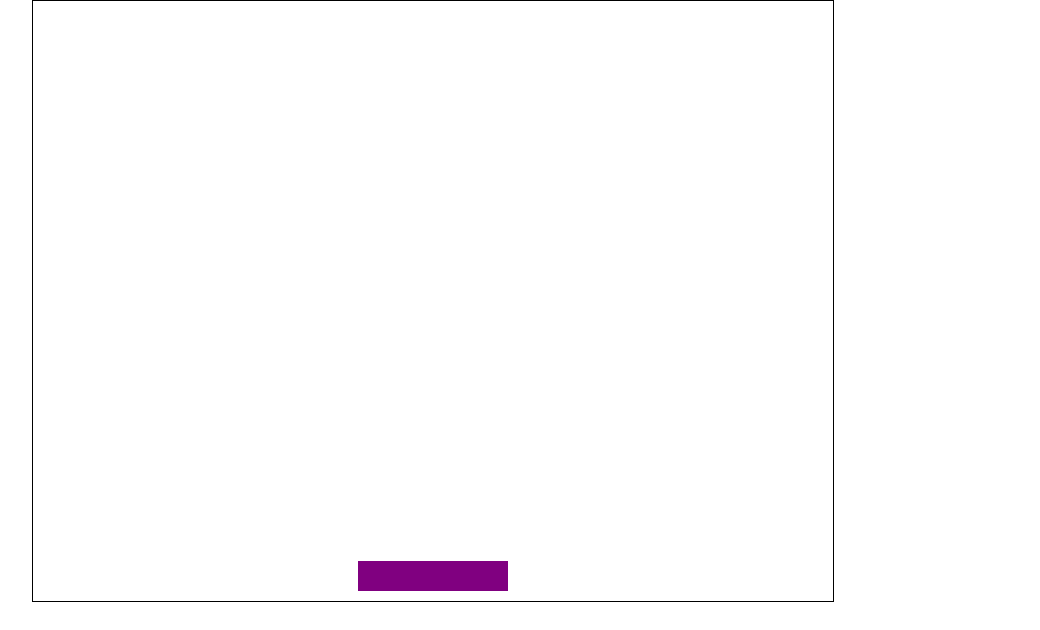
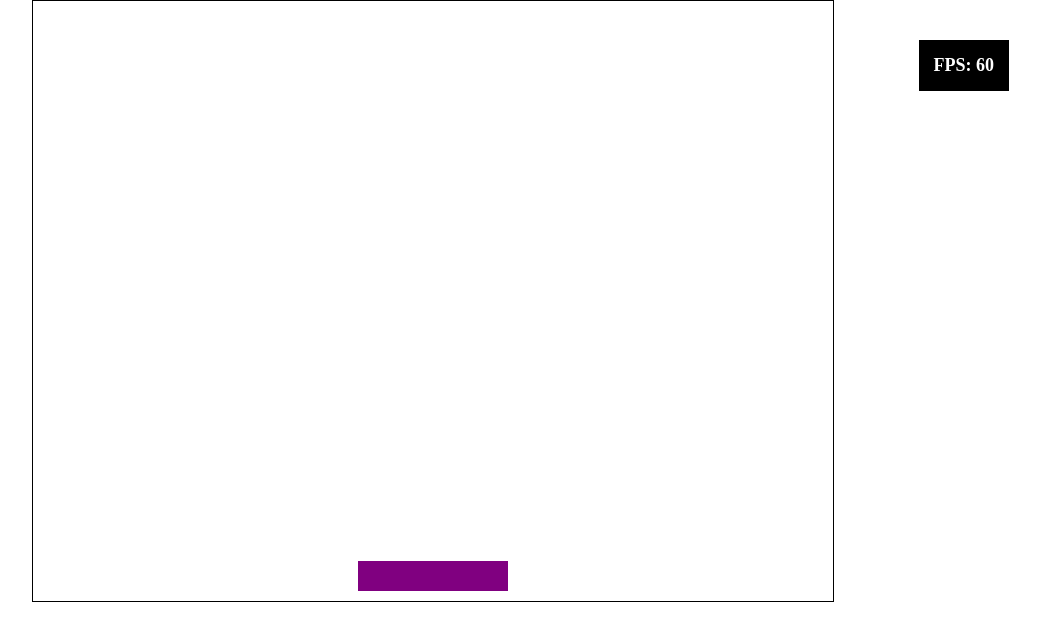
Before and after one commit to aishtiaq7/DX-ball-lite, a plain HTML site: page index.html in a window 1280 px wide. Shown: the whole page, without its empty margins (207-1247 px from the left). Drawn offline with Linux system fonts and the light colour scheme.

Commit message:
FPS count feature added

```diff
--- a/index.html
+++ b/index.html
@@ -1,3 +1,6 @@
+<!-- Tutorial Project Ripo || Demo :
+https://codesandbox.io/s/z2pqr9620m?file=/src/paddle.js -->
+
 <!DOCTYPE html>
 <html lang="en">
 <head>
@@ -14,6 +17,10 @@
         <canvas id="gameScreen" width="800" height="600"></canvas>
     </div>
 
+    <div class="display-fps">
+        <h4>FPS: <span id="show-fps">23</span></h4>
+    </div>
+
 </body>
     <script type="module" src="./script.js"></script>
 </html>
--- a/script.js
+++ b/script.js
@@ -17,19 +17,27 @@ new InputHandler(paddle);
 
 let lastTime = 0;
 
+//fps
+let secondsPassed;
+let oldTimeStamp;
+let fps;
+const fpsCount = document.getElementById("show-fps");
 
 function gameLoop(timeStamp){
-        // console.log(`timeStamp:${timeStamp}`);
-
     let deltaTime = timeStamp - lastTime;
-        // console.log(`deltaTime:${deltaTime}`);
-
     lastTime = timeStamp;
-        // console.log(`lastTime:${lastTime}`);
 
     ctx.clearRect(0,0,800,600);
+
     paddle.update(deltaTime);
     paddle.draw(ctx);
+
+    //calc fps:
+    secondsPassed = (timeStamp - oldTimeStamp) / 1000;
+    oldTimeStamp = timeStamp;
+    fps = Math.round(1 / secondsPassed);
+    // console.log(`fps:${fps}`);
+    fpsCount.innerText = Math.floor(fps);
 
     //BUJINAI!!!!!!!
     requestAnimationFrame(gameLoop);
--- a/styles.css
+++ b/styles.css
@@ -20,3 +20,16 @@ body{
 #gameScreen{
     border: 1px solid black;
 }
+
+.display-fps{
+    position: fixed;
+    top: 5%;
+    right: 5%;
+
+    padding: 15px;
+    font-size: 18px;
+    font-weight: 200;
+
+    background-color: rgb(0, 0, 0);
+    color: white;
+}
```
